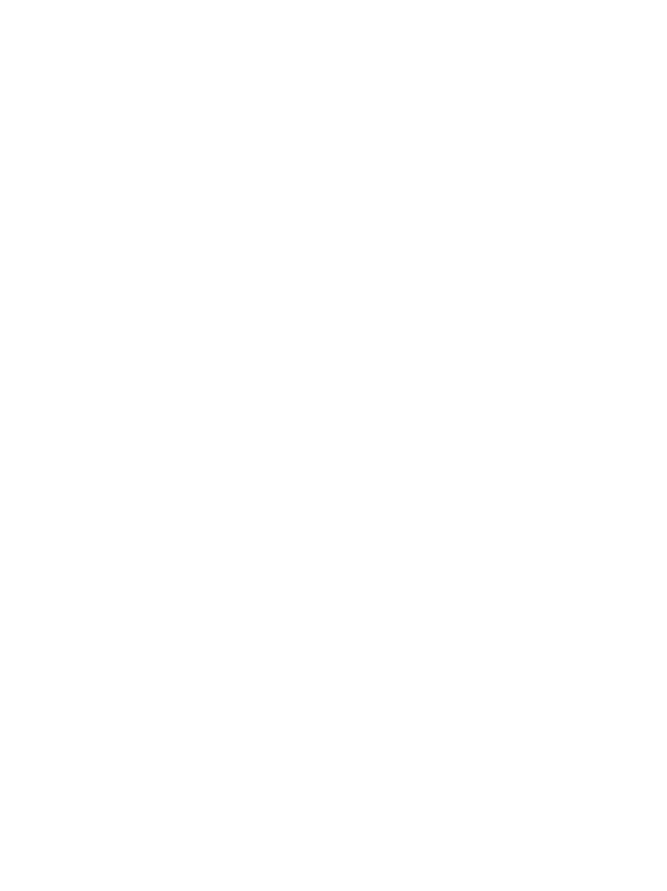
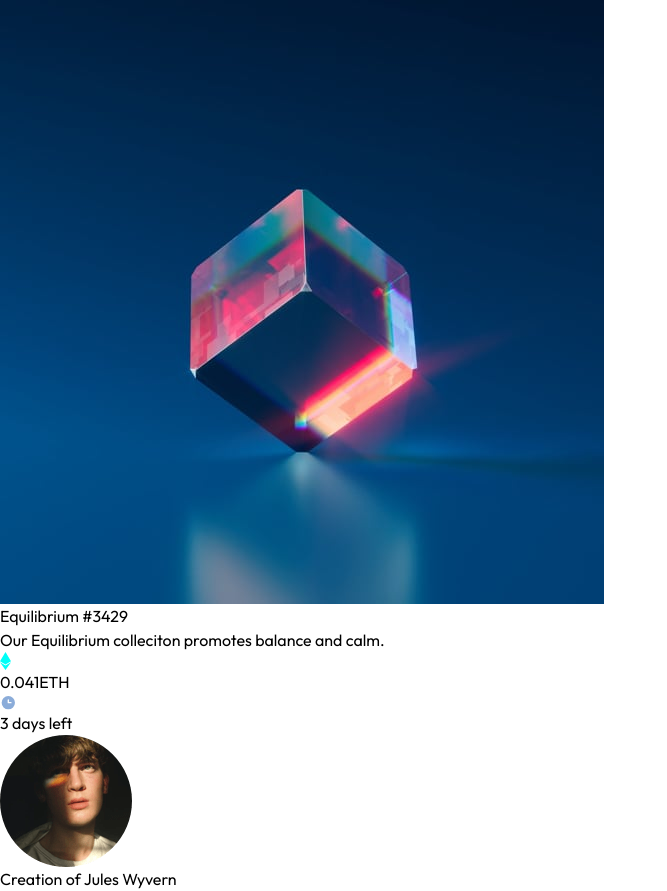
Before and after one commit to renko7/nft-preview-card-component, a plain HTML site: page index.html in a window 1280 px wide. Shown: the whole page, without its empty margins (0-667 px from the left). Before the commit the page ends 800 px from the top, so only its background shows below. Drawn offline with Linux system fonts and the light colour scheme.

Commit message:
Html skeleton

```diff
--- a/index.html
+++ b/index.html
@@ -11,6 +11,24 @@
         <title>NFT Preview</title>
     </head>
     <body>
-
+        <div class="wrapper">
+            <img src="./assets/images/image-equilibrium.jpg" alt="NFT">
+            <p>Equilibrium #3429</p>
+            <p>Our Equilibrium colleciton promotes balance and calm.</p>
+            <div class="flex">
+                <div class="item">
+                    <img src="./assets/images/icon-ethereum.svg" alt="ETH">
+                    <p>0.041ETH</p>
+                </div>
+                <div class="item">
+                    <img src="./assets/images/icon-clock.svg" alt="clock">
+                    <p>3 days left</p>
+                </div>
+            </div>
+            <div class="flex">
+                <img src="./assets/images/image-avatar.png" alt="avatar">
+                <p>Creation of <span>Jules Wyvern</span></p>
+            </div>
+        </div>
     </body>
 </html>
```
